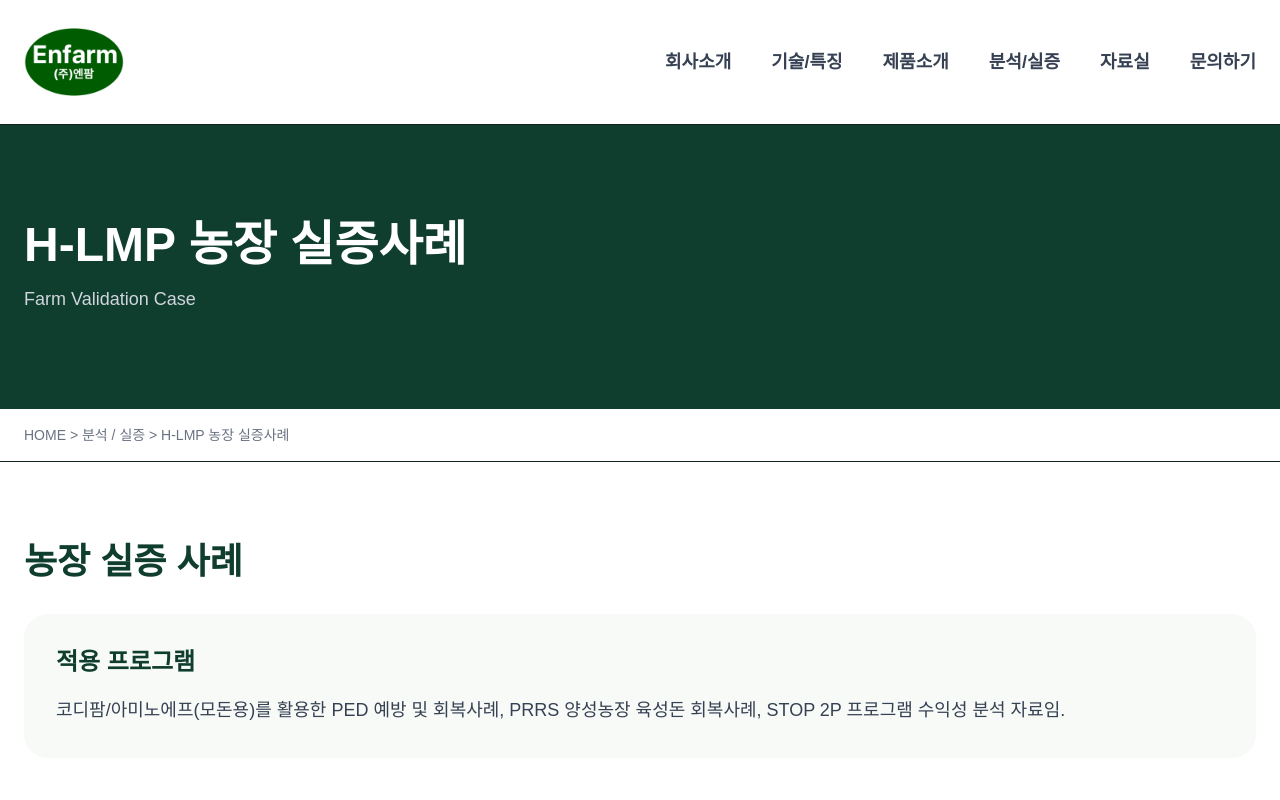
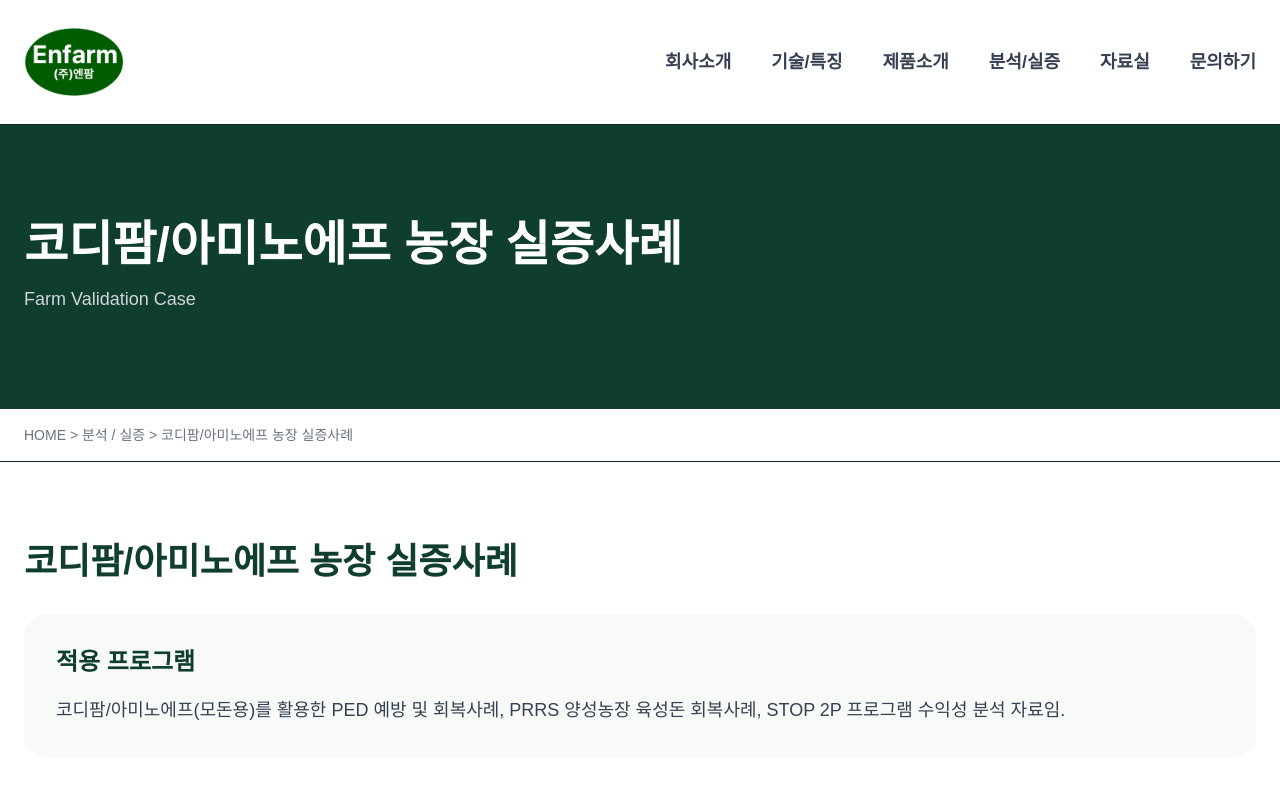
Before and after one commit to uncypdf/enfarm-site, a Next.js app: page /analysis/farm-case in a window 1280 px wide. Shown: the top 800 px of the page. Built offline with nearby package versions, Linux system fonts and the light colour scheme.

Commit message:
Update eggmeal analysis content

```diff
--- a/src/app/analysis/farm-case/page.tsx
+++ b/src/app/analysis/farm-case/page.tsx
@@ -5,21 +5,21 @@ export default function FarmCasePage() {
     <main className="min-h-screen bg-white">
       <section className="bg-[#0f3d2e] py-24 text-white">
         <div className="mx-auto max-w-7xl px-6">
-          <h1 className="text-5xl font-black">H-LMP 농장 실증사례</h1>
+          <h1 className="text-5xl font-black">코디팜/아미노에프 농장 실증사례</h1>
           <p className="mt-4 text-lg text-gray-300">Farm Validation Case</p>
         </div>
       </section>
 
       <section className="border-b">
         <div className="mx-auto max-w-7xl px-6 py-4 text-sm text-gray-500">
-          HOME &gt; 분석 / 실증 &gt; H-LMP 농장 실증사례
+          HOME &gt; 분석 / 실증 &gt; 코디팜/아미노에프 농장 실증사례
         </div>
       </section>
 
       <section className="mx-auto max-w-7xl px-6 py-20">
         <section className="mb-16">
           <h2 className="text-4xl font-black text-[#0f3d2e]">
-            농장 실증 사례
+            코디팜/아미노에프 농장 실증사례
           </h2>
 
           <div className="mt-8 rounded-3xl bg-[#f7faf7] p-8">
```
